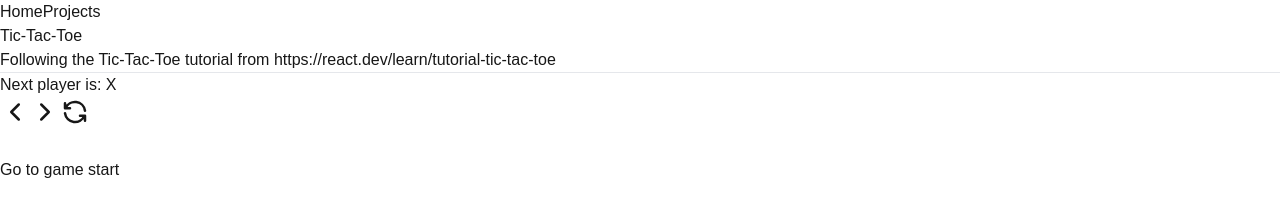
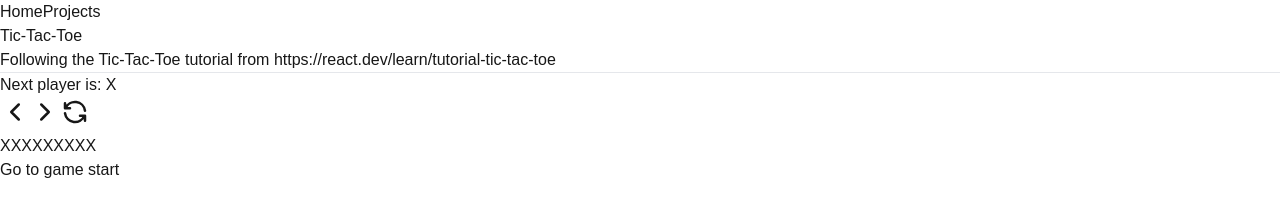
Before and after one commit to ymumberson/Tailwind-Portfolio, a Next.js app: page /projects/tic-tac-toe in a window 1280 px wide. Shown: the top 224 px of the page. Built offline with nearby package versions, Linux system fonts and the light colour scheme.

Commit message:
Added ghost character to preview move.

```diff
--- a/src/app/projects/tic-tac-toe/page.tsx
+++ b/src/app/projects/tic-tac-toe/page.tsx
@@ -7,16 +7,17 @@ import { IconChevronLeft, IconChevronRight, IconRefresh} from "@tabler/icons-rea
 
 interface SquareProps {
     value: string;
+    currentPlayer: string;
     onSquareClicked: React.MouseEventHandler;
 }
 
-const Square: React.FC<SquareProps> = ({ value, onSquareClicked }) => {
+const Square: React.FC<SquareProps> = ({ value, currentPlayer, onSquareClicked }) => {
     return (
         <button
-            className="border aspect-square w-24"
+            className={`border aspect-square w-24 text-4xl group`}
             onClick={onSquareClicked}
         >
-            {value}
+            <span className={`${(value) ? "" : "opacity-0 group-hover:opacity-50 transition-opacity duration-25"}`}>{value ? value : currentPlayer}</span>
         </button>
     );
 }
@@ -73,7 +74,7 @@ const Board: React.FC<BoardProps> = ({ xIsNext, squares, handlePlay, onPrevious,
                 <div className={`grid grid-cols-3 max-w-72 bg-white dark:bg-gray-800`}>
                     {
                         squares.map((elem, index) => (
-                            <Square key={index} value={elem} onSquareClicked={() => handleClick(index)}/>
+                            <Square key={index} value={elem} currentPlayer={xIsNext ? "X" : "O"} onSquareClicked={() => handleClick(index)}/>
                         ))
                     }
                 </div>
```
